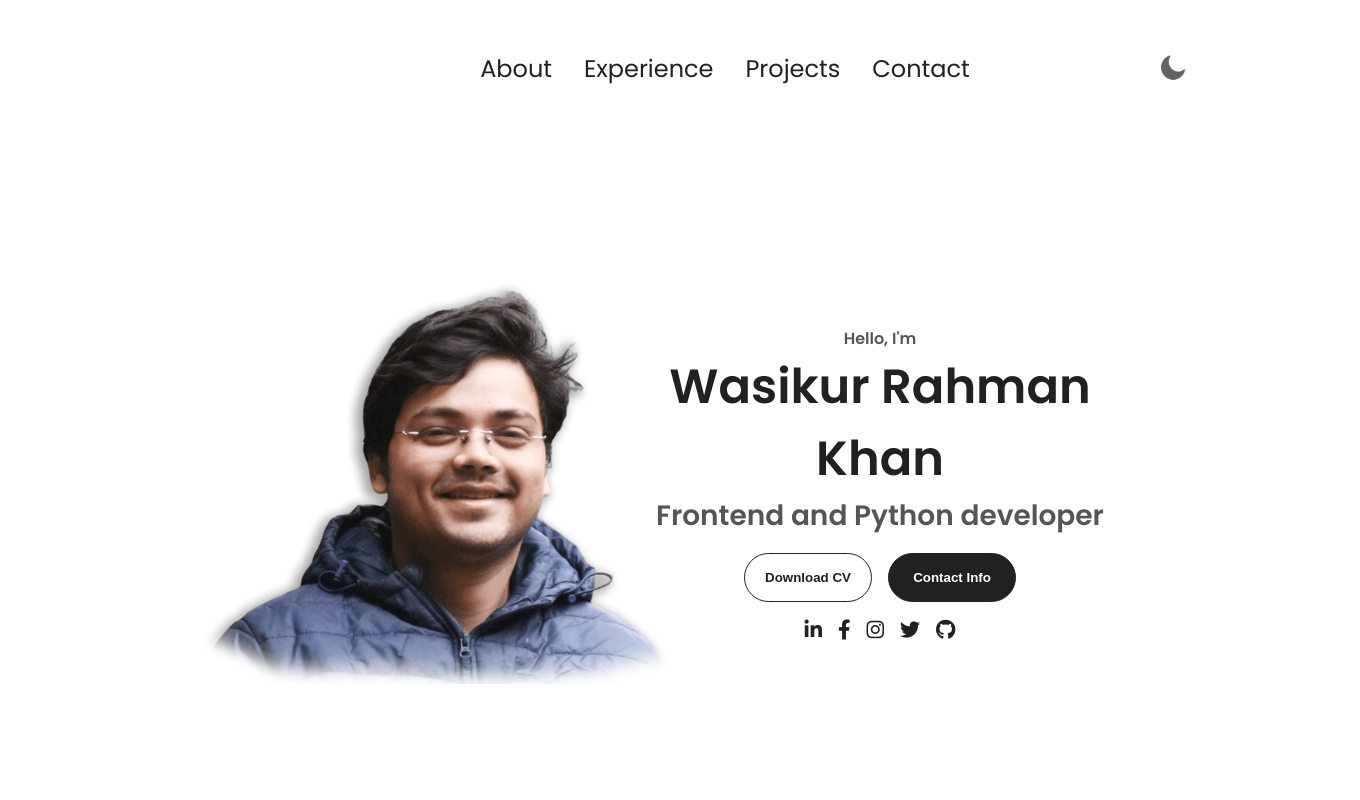
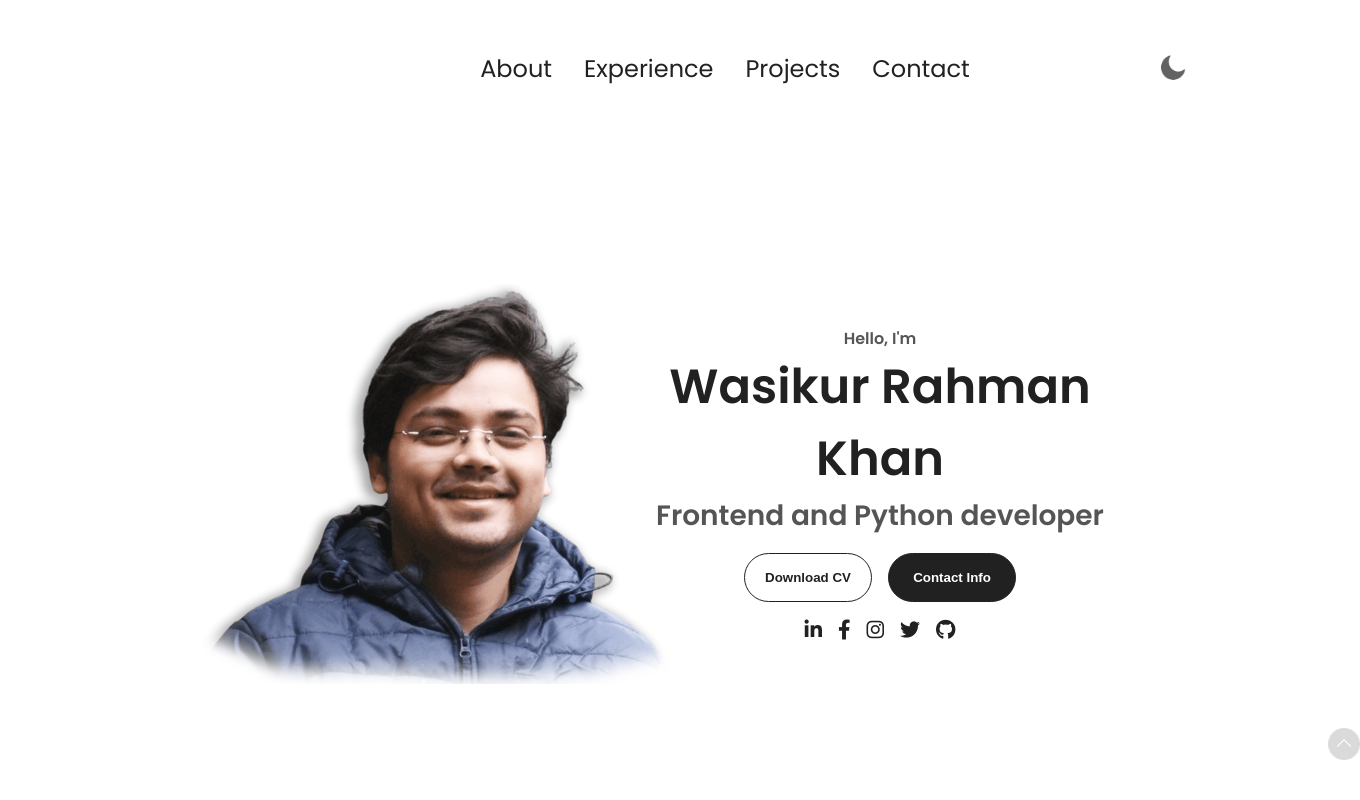
Before and after one commit to Wasikur/My_portfolio, a plain HTML site: page index.html in a window 1280 px wide. Shown: the top 800 px of the page, 1360 px wide, since content can reach past the window. Drawn offline with Linux system fonts and the light colour scheme.

Commit message:
Add files via upload

```diff
--- a/index.html
+++ b/index.html
@@ -239,6 +239,7 @@
 
                 </div>
             </div>
+            <img src="./assets/up-arrow.png" alt="Arrow icon" class="icon arrow" onclick="location.href='./#about'">
         </section>
         <footer>
             <nav>
```
